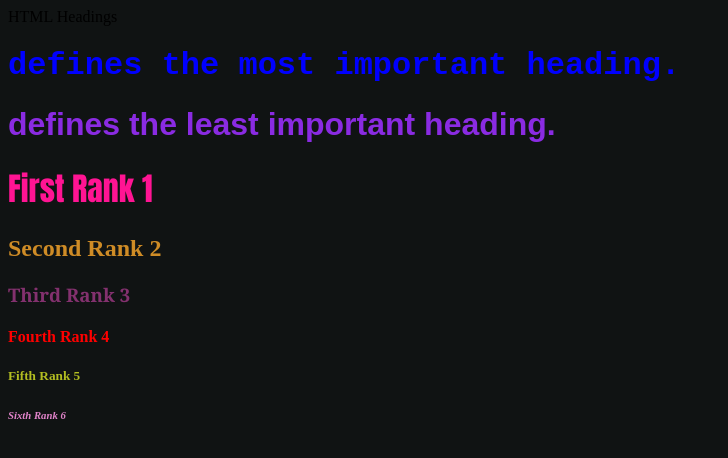
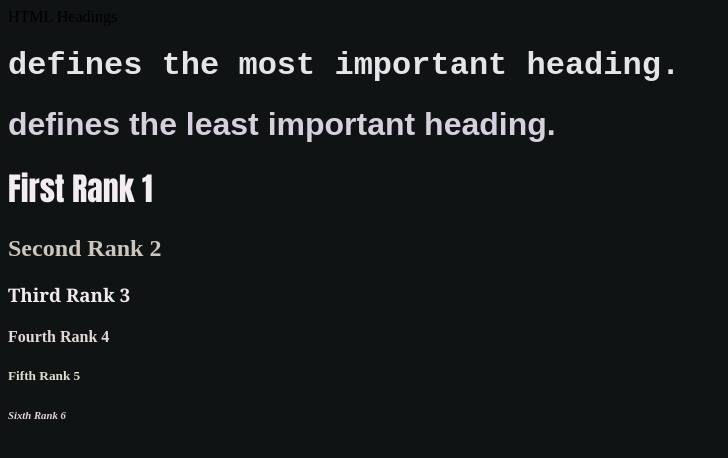
Before and after one commit to ashapamarthi997/practice-1, a plain HTML site: page Fullstack/Frontend/Languages/Html/Headings/heading.html in a window 1280 px wide. Shown: the whole page, without its empty margins (0-728 px from the left). Drawn offline with Linux system fonts and the light colour scheme.

Commit message:
Practice-1

```diff
--- a/Fullstack/Frontend/Languages/Html/Headings/heading.html
+++ b/Fullstack/Frontend/Languages/Html/Headings/heading.html
@@ -10,15 +10,15 @@
     HTML Headings
 
 
-    <h1 style="color: blue; font-family: 'Courier New', Courier, monospace ;"> defines the most important heading. </h1>
-    <h1 style="color: blueviolet ; font-family: Arial, Helvetica, sans-serif;">  defines the least important heading.</h1>
+    <h1 style="color: rgb(228, 228, 235); font-family: 'Courier New', Courier, monospace ;"> defines the most important heading. </h1>
+    <h1 style="color: rgb(214, 207, 221) ; font-family: Arial, Helvetica, sans-serif;">  defines the least important heading.</h1>
 
 
-    <h1 style="color: deeppink; font-family: Impact, Haettenschweiler, 'Arial Narrow Bold', sans-serif;">First Rank  1</h1>
-     <h2 style="color: rgb(207, 140, 38);font-family:inherit">Second Rank  2</h2>
-     <h3 style="color: rgb(131, 49, 110); font-family: Cambria, Cochin, Georgia, Times, 'Times New Roman', serif;">Third Rank  3</h3>
-      <h4 style="color: red ;font-family: initial;">Fourth Rank 4</h4>
-      <h5 style="color: rgb(178, 189, 33);font-style: inherit;"> Fifth Rank 5</h5>
-       <h6 style="color: rgb(224, 131, 201);font-style:italic">Sixth Rank 6</h6>
+    <h1 style="color: rgb(243, 236, 240); font-family: Impact, Haettenschweiler, 'Arial Narrow Bold', sans-serif;">First Rank  1</h1>
+     <h2 style="color: rgb(204, 198, 190);font-family:inherit">Second Rank  2</h2>
+     <h3 style="color: rgb(240, 233, 238); font-family: Cambria, Cochin, Georgia, Times, 'Times New Roman', serif;">Third Rank  3</h3>
+      <h4 style="color: rgb(228, 215, 215) ;font-family: initial;">Fourth Rank 4</h4>
+      <h5 style="color: rgb(222, 223, 207);font-style: inherit;"> Fifth Rank 5</h5>
+       <h6 style="color: rgb(226, 211, 222);font-style:italic">Sixth Rank 6</h6>
 </body>
 </html>
```
Also changed, not shown: index.html (+1 -1 lines).
